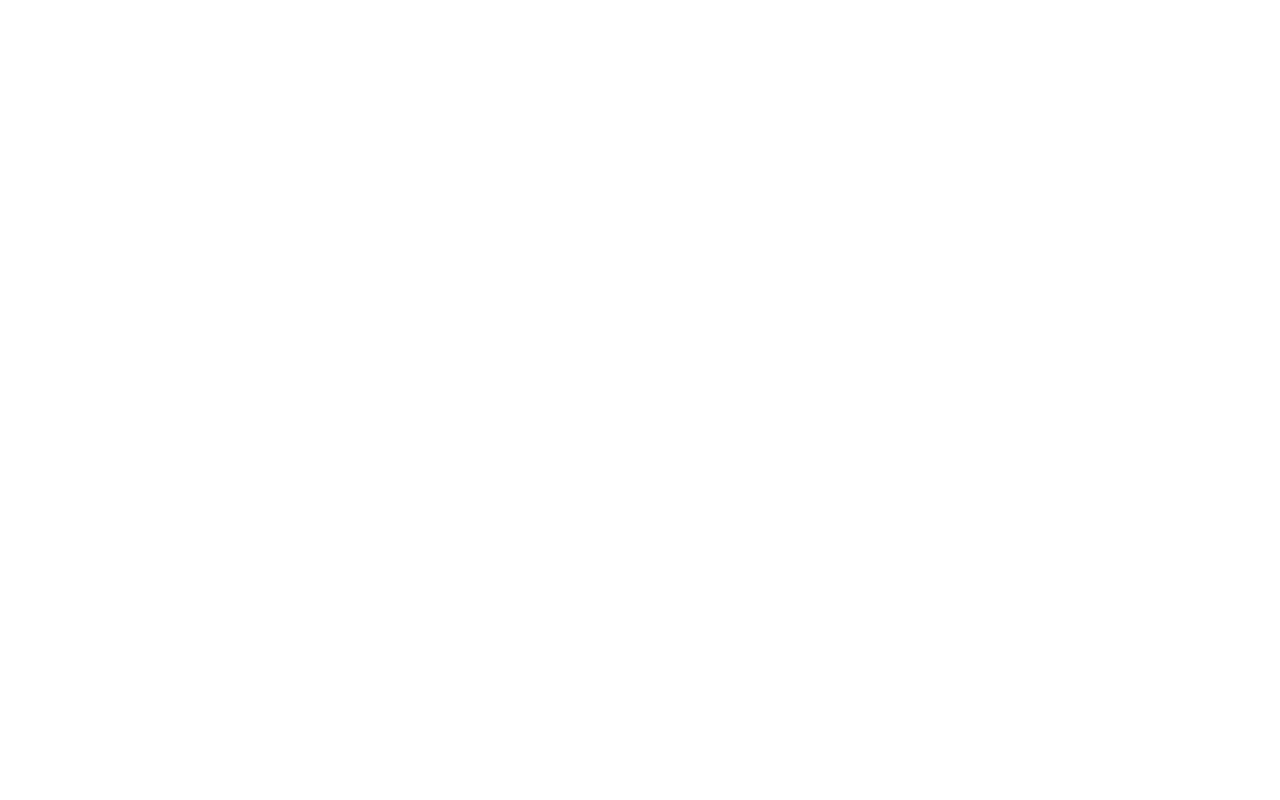
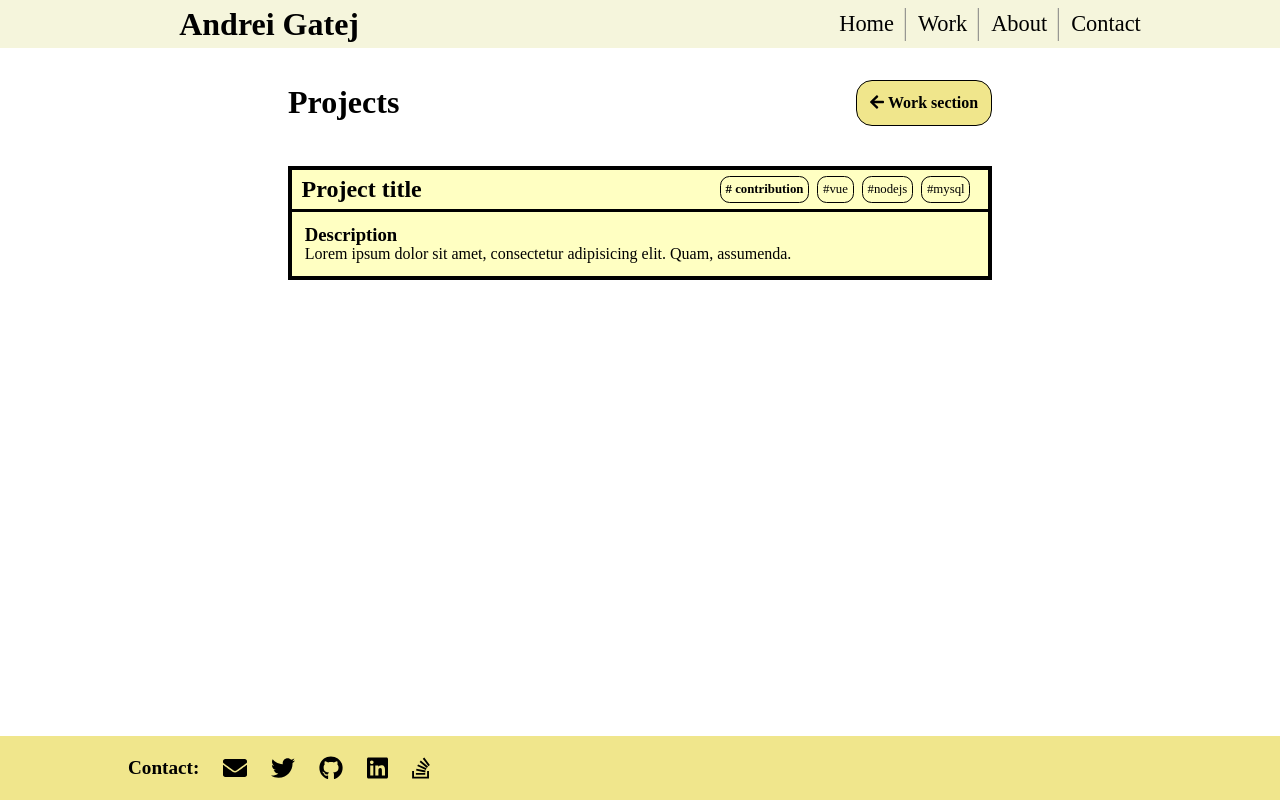
Before and after one commit to Andrei0872/andreigatej.dev, a Gatsby site: page /projects in a window 1280 px wide. Before the commit this address had no page. Built offline with nearby package versions, Linux system fonts and the light colour scheme; Gatsby itself is replaced by a stand-in of ours.

Commit message:
feat: add `projects` page

```diff
--- a/src/components/layout/layout.js
+++ b/src/components/layout/layout.js
@@ -16,9 +16,9 @@
 
 const links = [
   { name: 'Home', href: '/' },
-  { name: 'Work', href: '#work' },
-  { name: 'About', href: '#about' },
-  { name: 'Contact', href: '#contact' },
+  { name: 'Work', href: '/#work' },
+  { name: 'About', href: '/#about' },
+  { name: 'Contact', href: '/#contact' },
 ];
 
 const Layout = ({ children }) => {
--- /dev/null
+++ b/src/components/tag/index.js
@@ -0,0 +1 @@
+export { default } from './tag'
--- /dev/null
+++ b/src/components/tag/tag.css
@@ -0,0 +1,5 @@
+.c-tag {
+  border: 1px solid black;
+  border-radius: .6rem;
+  padding: .3rem;
+}
--- /dev/null
+++ b/src/components/tag/tag.js
@@ -0,0 +1,13 @@
+import React from 'react'
+
+import './tag.css'
+
+export default function Tag({ className, children, ...props }) {
+  const clsName = 'c-tag ' + (className ?? '');
+
+  return (
+    <div className={clsName} { ...props }>
+      #{children}
+    </div>
+  )
+}
--- /dev/null
+++ b/src/pages/projects/index.js
@@ -0,0 +1 @@
+export { default } from './projects'
--- /dev/null
+++ b/src/pages/projects/project.css
@@ -0,0 +1,41 @@
+.c-project {
+  display: flex;
+  flex-direction: column;
+  border: .3rem solid black;
+  background: var(--light-yellow);
+  transition: transform .2s;
+  cursor: pointer;
+}
+
+.c-project:hover {
+  transform: translateY(-.3rem);
+}
+
+.c-project__header {
+  display: flex;
+  flex-wrap: wrap;
+  align-items: center;
+  justify-content: space-between;
+  padding: .4rem .6rem;
+  border-bottom: .2rem solid black;
+}
+
+.c-project__tags {
+  display: flex;
+  flex: 1 0 auto;
+  justify-content: flex-end;
+}
+
+.c-project__tag {
+  margin-right: .5rem;
+  font-size: .8rem;
+}
+
+.c-project__tag--important {
+  font-weight: bold;
+}
+
+.c-project__content {
+  padding: 0.8rem;
+  line-height: 1.2rem;
+}
--- /dev/null
+++ b/src/pages/projects/projects.css
@@ -0,0 +1,57 @@
+.c-projects {
+  height: 100%;
+  padding-top: 5rem;
+  width: 55%;
+  margin: 0 auto;
+}
+
+.c-projects .c-projects__header {
+  display: flex;
+  justify-content: space-between;
+  align-items: center;
+}
+
+.c-projects__content {
+  height: 100%;
+  padding-top: 2.5rem;
+}
+
+.c-projects__back {
+  background-color: khaki;
+  border-radius: 1rem;
+  padding: 0.8rem;
+  font-weight: bold;
+  border: .5px solid black;
+}
+
+@media all and (max-width: 1110px) {
+  .c-projects {
+    width: 65%;
+  }
+}
+
+@media all and (max-width: 900px) {
+  .c-projects__title {
+    font-size: 1.6rem;
+  }
+}
+
+@media all and (max-width: 600px) {
+  .c-projects {
+    width: 75%;
+  }
+
+  .c-projects__title {
+    font-size: 1.4rem;
+  }
+}
+
+@media all and (max-width: 600px) {
+  .c-projects {
+    width: 85%;
+  }
+
+  .c-projects__back {
+    font-size: .9rem;
+  }
+}
--- /dev/null
+++ b/src/pages/projects/projects.js
@@ -0,0 +1,57 @@
+import React from 'react'
+import Layout from '../../components/layout'
+
+import './projects.css'
+import './project.css'
+import { Link, useStaticQuery } from 'gatsby'
+import Tag from '../../components/tag/'
+
+import { faArrowLeft } from '@fortawesome/free-solid-svg-icons';
+import { FontAwesomeIcon } from '@fortawesome/react-fontawesome';
+
+
+export default function Projects() {
+  const data = useStaticQuery(graphql`
+    query {
+      placeholderImage: file(relativePath: { eq: "nir1.png" }) {
+        childImageSharp {
+          fluid(maxWidth: 1500, quality: 100) {
+            ...GatsbyImageSharpFluid
+          }
+        }
+      }
+    }
+  `)
+
+  return (
+    <Layout>
+      <div className="c-projects">
+        <div className="c-projects__header">
+          <h1 className="c-projects__title">Projects</h1>
+          <Link className="c-projects__back h-base-link" to="/#work">
+            < FontAwesomeIcon icon={faArrowLeft} /> Work section
+          </Link>
+        </div>
+
+        <div className="c-projects__content">
+          <article className="c-project">
+            <div className="c-project__header">
+              <h2 className="c-project__title">Project title</h2>
+              <div className="c-project__tags">
+                < Tag className = "c-project__tag c-project__tag--important" > contribution </Tag>
+                <Tag className="c-project__tag">vue</Tag>
+                <Tag className="c-project__tag">nodejs</Tag>
+                <Tag className="c-project__tag">mysql</Tag>
+              </div>
+            </div>
+
+            <div className="c-project__content">
+              <h3 className="c-project__desc-title">Description</h3>
+              <p className="c-project__desc-content">Lorem ipsum dolor sit amet, consectetur adipisicing elit. Quam, assumenda.</p>
+            </div>
+          </article>
+        </div>
+      </div>
+    </Layout>
+  )
+}
--- a/src/styles/global.css
+++ b/src/styles/global.css
@@ -5,7 +5,8 @@
 }
 
 :root {
-  --main-grey: #828282;
+  --main-grey: rgba(130, 130, 110, 1);
+  --light-yellow: rgba(255, 255, 153, 0.6);
 }
 
 html, body {
@@ -14,6 +15,8 @@
 
 #___gatsby, #gatsby-focus-wrapper {
   height: 100%;
+  display: grid;
+  grid-template-rows: 1fr auto;
 }
 
 .h-base-link {
```
